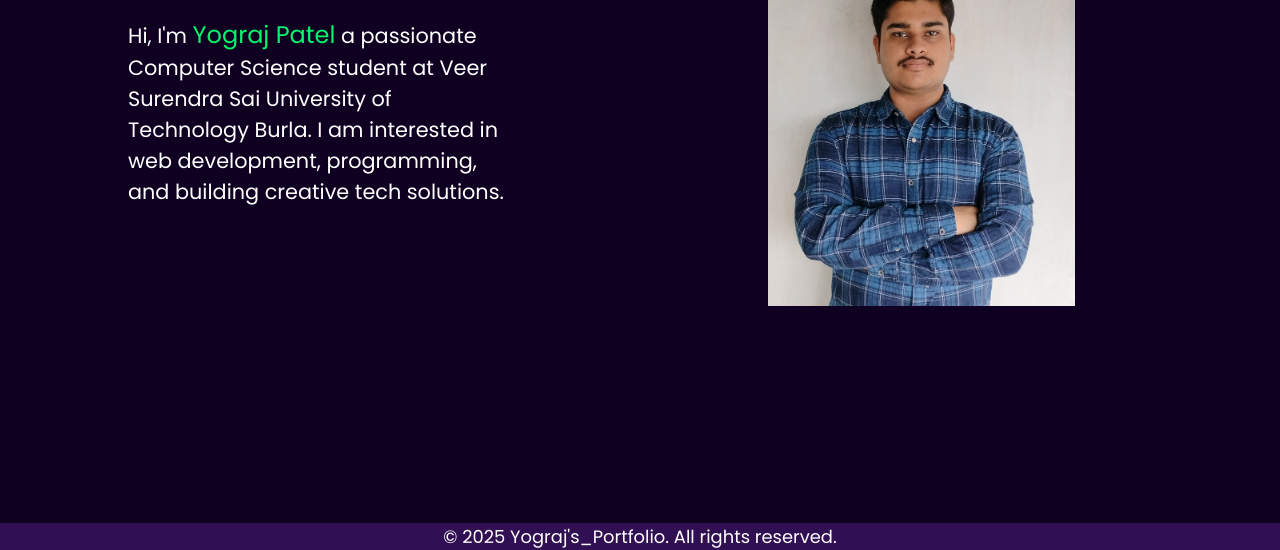
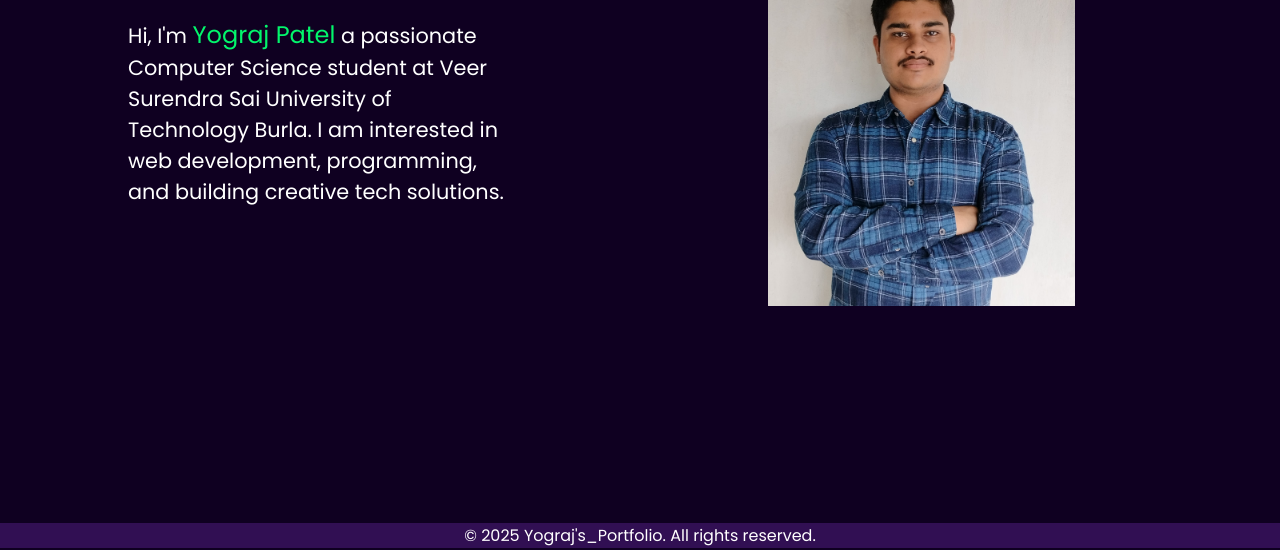
Before and after one commit to yograj06/Portfolio, a plain HTML site: page index.html in a window 1280 px wide. Shown: the part 281-831 px from the top of the page. Drawn offline with Linux system fonts and the light colour scheme.

Commit message:
fixed footer

```diff
--- a/styles.css
+++ b/styles.css
@@ -279,7 +279,7 @@ main {
 }
 
 footer {
-    font-size: 1.12rem;
+    font-size:1rem;
     height: 100px;
     background-color: rgb(49, 15, 83);
     margin-top: 80px;
```
